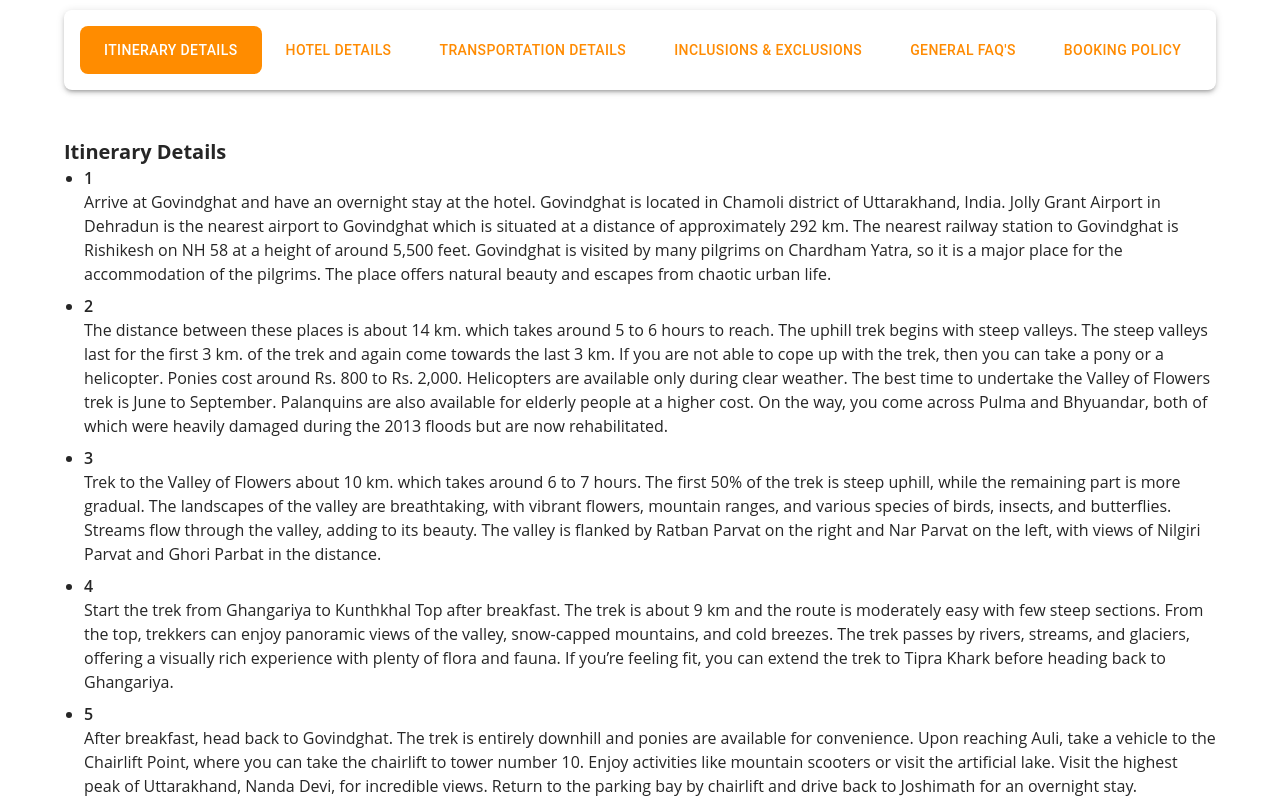
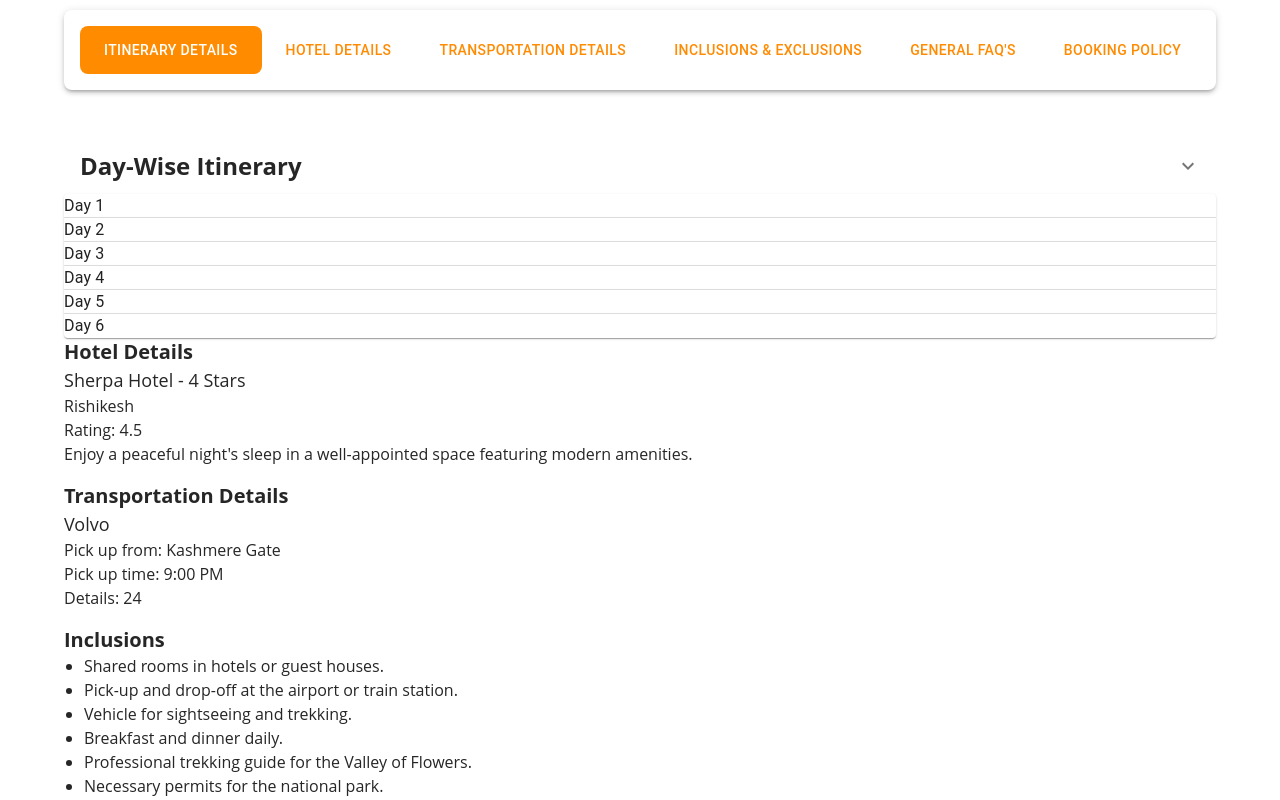
Before and after one commit to mavischx/way-to-india, a Next.js app in the folder frontend/: page /details in a window 1280 px wide. Shown: the part 920-1720 px from the top of the page. Built offline with nearby package versions, Linux system fonts and the light colour scheme; no server answers.

Commit message:
Itinerary structure

```diff
--- a/frontend/src/app/components/details-page/Itinerary.tsx
+++ b/frontend/src/app/components/details-page/Itinerary.tsx
@@ -1,20 +1,34 @@
 // components/Itinerary.tsx
 import React from 'react';
+import { Accordion, AccordionSummary, AccordionDetails, Typography, Box } from '@mui/material';
+import ExpandMoreIcon from '@mui/icons-material/ExpandMore';
 import { itinerary } from '@/app/details/content.dto'; // Adjust import according to your structure
 
 const Itinerary = () => {
     return (
-        <div>
-            <h2 className="text-xl font-bold">Itinerary Details</h2>
-            <ul className="list-disc ml-5">
-                {itinerary.map((item, index) => (
-                    <li key={index} className="mb-2">
-                        <h3 className="font-semibold">{item.day}</h3>
-                        <p>{item.description}</p>
-                    </li>
-                ))}
-            </ul>
-        </div>
+        <Box>
+            <AccordionSummary expandIcon={<ExpandMoreIcon />}>
+                <h2 className="text-2xl font-bold">Day-Wise Itinerary</h2>
+            </AccordionSummary>
+
+            {itinerary.map((item, index) => (
+                <Accordion key={index}>
+
+                    <Typography>{`Day ${item.day}`}</Typography>
+
+                    <AccordionDetails>
+                        <Typography>{item.title}</Typography> //m
+                        <Typography>
+                            <p>{item.description}</p>
+                            <p className="font-semibold">Overnight Stay: {item.overnightStay}</p>
+                            {item.trekDistance && <p>Trek Distance: {item.trekDistance}</p>}
+                            {item.trekTime && <p>Trek Time: {item.trekTime}</p>}
+                            {item.trekDifficulty && <p>Trek Difficulty: {item.trekDifficulty}</p>}
+                        </Typography>
+                    </AccordionDetails>
+                </Accordion>
+            ))}
+        </Box>
     );
 };
 
```
